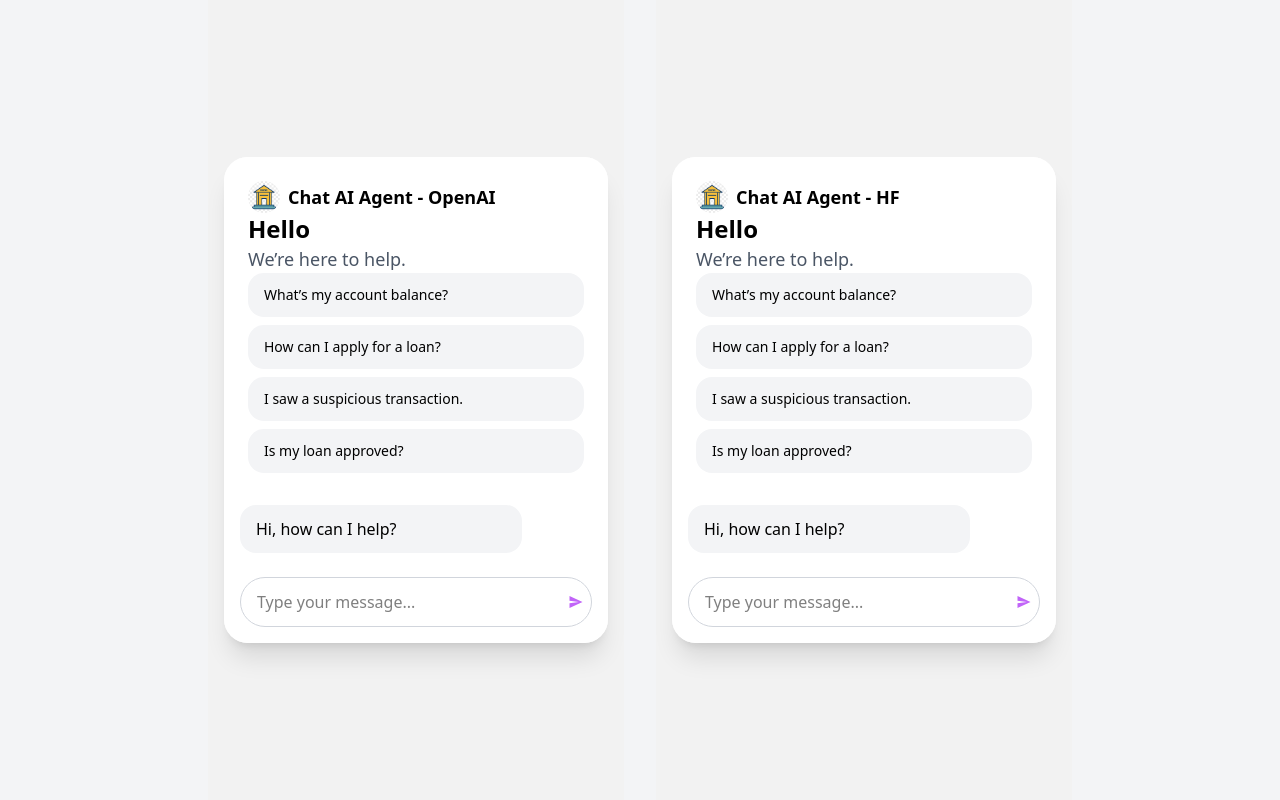
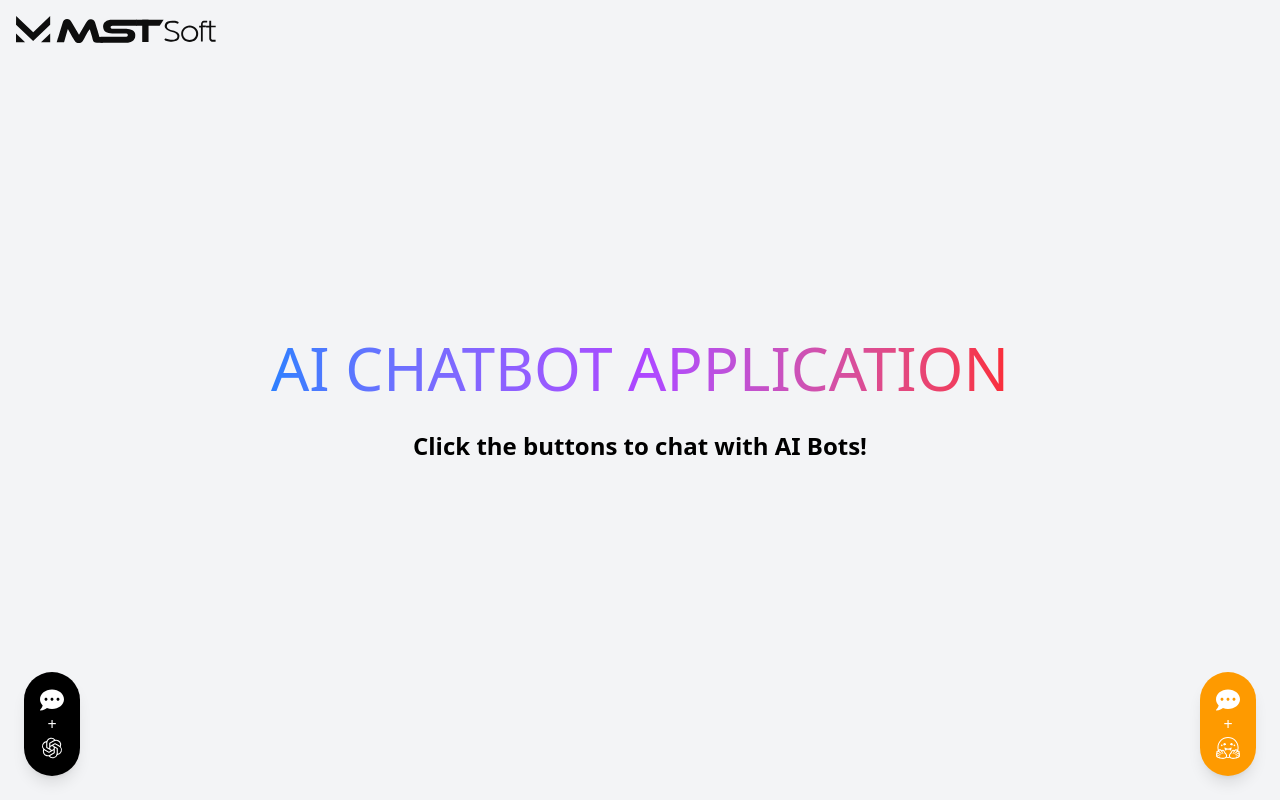
Before and after one commit to Aathif8/ChatBotAI, a React (Vite) app: page / in a window 1280 px wide. Built offline with nearby package versions, Linux system fonts and the light colour scheme.

Commit message:
Updated UI

```diff
--- a/src/App.tsx
+++ b/src/App.tsx
@@ -1,13 +1,32 @@
 import "./App.css";
-import Chat from "./components/Chat";
-import HFChat from "./components/HFChat";
+import FabIcon from "./components/Fab";
 
 function App() {
   return (
     <>
-      <div className="min-h-screen flex flex-row gap-8 items-center justify-center bg-gray-100">
-        <Chat />
-        <HFChat />
+      <div className="min-h-screen flex flex-col gap-8 items-center justify-center bg-gray-100 relative z-0">
+        <img
+          src="./MSTSOFTLogo.svg"
+          alt="Logo"
+          className="fixed top-4 left-4 z-50"
+          width={200}
+          height={100}
+        />
+
+        <h1 className="text-6xl font-medium uppercase bg-gradient-to-r from-blue-500 via-purple-500 to-red-500 bg-clip-text text-transparent">
+          AI ChatBot Application
+        </h1>
+        <p className="font-semibold text-2xl">
+          Click the buttons to chat with AI Bots!
+        </p>
+        {/* This div will hide when either of the chat components are visible */}
+        <div
+          className="absolute top-0 left-0 right-0 bottom-0 bg-gray-100 opacity-50 z-40 hidden"
+          id="overlay"
+        ></div>
+        <div className="absolute bottom-6 z-50">
+          <FabIcon />
+        </div>
       </div>
     </>
   );
--- /dev/null
+++ b/src/components/Fab.tsx
@@ -0,0 +1,57 @@
+import { useState } from "react";
+import HFChat from "./HFChat";
+import Chat from "./Chat";
+import { FaCommentDots } from "react-icons/fa";
+import { SiHuggingface } from "react-icons/si";
+import { PiOpenAiLogoLight } from "react-icons/pi";
+
+// Floating Action Button Component
+function FabIcon() {
+  const [showChat, setShowChat] = useState(false);
+  const [showHFChat, setShowHFChat] = useState(false);
+
+  const toggleOverlay = () => {
+    const overlay = document.getElementById("overlay");
+    if (overlay) {
+      if (showChat || showHFChat) {
+        overlay.classList.remove("hidden");
+      } else {
+        overlay.classList.add("hidden");
+      }
+    }
+  };
+
+  // Triggering overlay visibility whenever state changes
+  toggleOverlay();
+
+  return (
+    <>
+      <div className="min-h-screen flex flex-row gap-8 items-center justify-center bg-gray-100">
+        {showChat && <Chat />}
+        {showHFChat && <HFChat />}
+      </div>
+
+      {/* Floating Button */}
+      <button
+        onClick={() => setShowChat((prev) => !prev)}
+        className="fixed bottom-6 left-6 bg-black text-white p-4 rounded-full shadow-lg hover:bg-white hover:text-black transition hover:animate-bounce hover:border hover:border-black"
+      >
+        <FaCommentDots size={24} />
+        +
+        <PiOpenAiLogoLight size={24} />
+      </button>
+
+      {/* Floating Button */}
+      <button
+        onClick={() => setShowHFChat((prev) => !prev)}
+        className="fixed bottom-6 right-6 bg-amber-500 text-white p-4 rounded-full shadow-lg hover:bg-white hover:text-amber-500 hover:border hover:border-amber-500 transition hover:animate-bounce"
+      >
+        <FaCommentDots size={24} />
+        +
+        <SiHuggingface size={24} />
+      </button>
+    </>
+  );
+}
+
+export default FabIcon;
```
Also changed, not shown: public/MSTSOFTLogo.svg (added).
